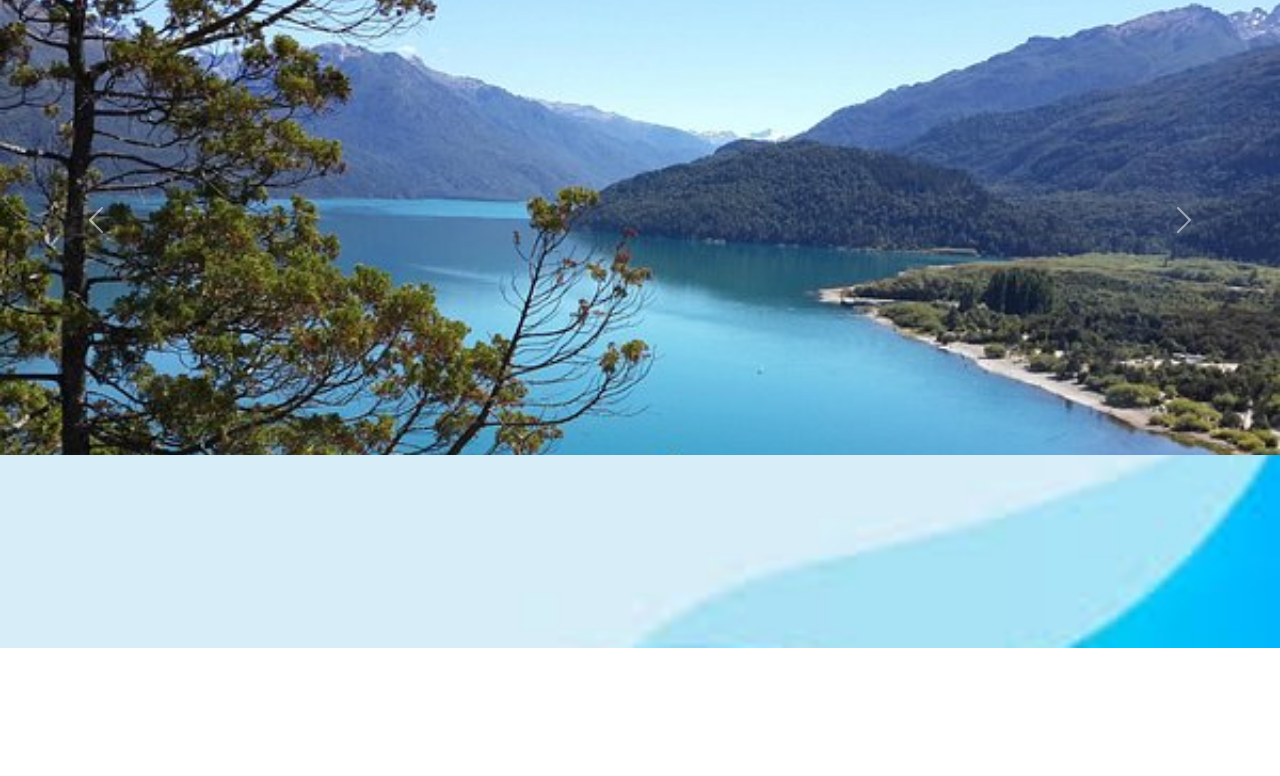
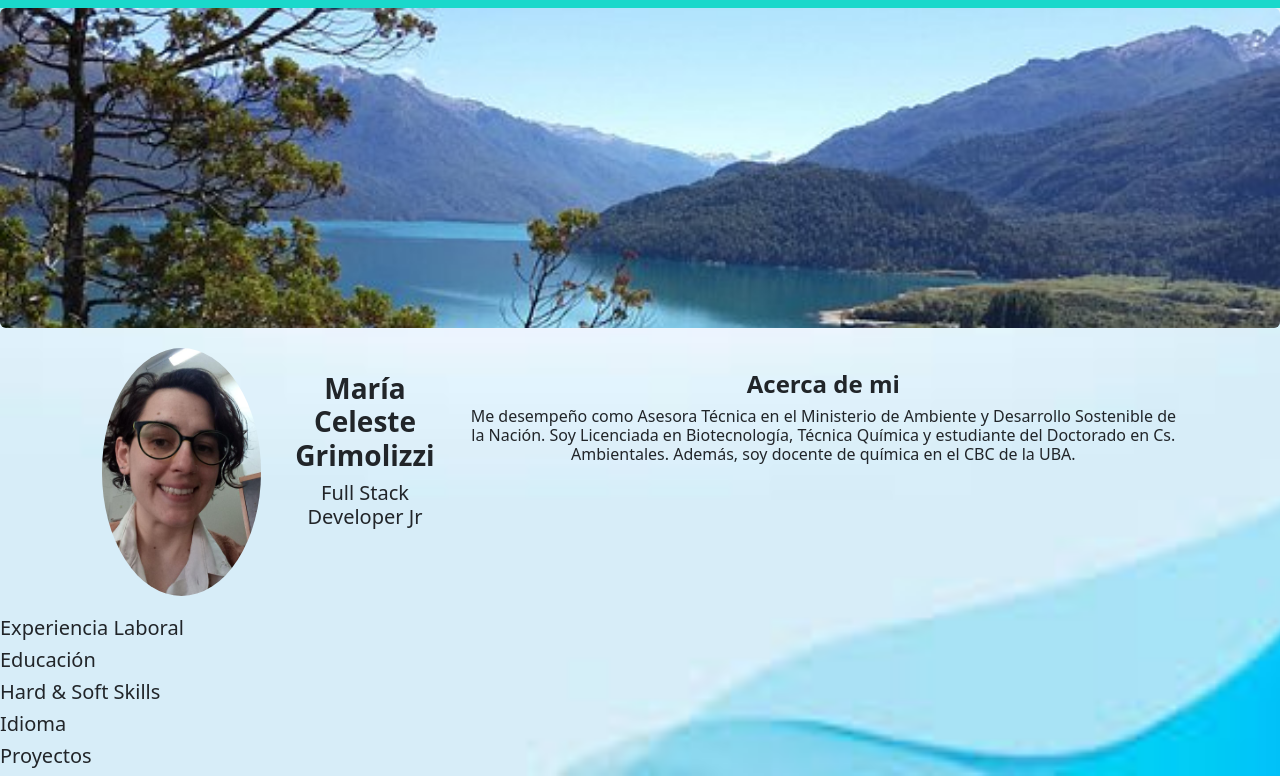
Before and after one commit to CeleBlua/portfolio_FrontEnd, a plain HTML site: page index.html in a window 1280 px wide. Shown: the part 152-928 px from the top of the page. Before the commit the page ends 800 px from the top, so only its background shows below. Drawn offline with nearby package versions, Linux system fonts and the light colour scheme.

Commit message:
nuevos cambios

```diff
--- a/assets/css/styles.css
+++ b/assets/css/styles.css
@@ -1,12 +1,12 @@
 body {
   background-image: url(../img/background_body_celeste.jpg);
-  background-size: 100%;
+  background-size: cover;
   background-repeat: no-repeat;
-  min-height: 100%;
 }
 
 .navbar.navbar-expand-lg.bg-warning {
   background-color: rgb(26, 216, 203) !important;
+  height: 20vh;
 }
 
 .fa-brands.fa-linkedin.fa-2xl:hover {
@@ -32,5 +32,33 @@ body {
 
 .banner {
   max-width: 100%;
-  margin-bottom: -30%;
+  max-width: 100%;
+  margin-bottom: auto;
+  overflow: hidden;
+  border: none;
+  height: 40vh;
 }
+
+.div {
+  text-align: center;
+}
+
+.row {
+  padding: 20px;
+}
+
+/* Estilo de foto de perfil */
+
+/* Estilo de nombre */
+#nombre {
+  font-weight: bold;
+  margin-top: 15%;
+}
+
+#acerca_de_mi {
+  margin-top: 2%;
+}
+
+#titulo_acerca_de_mi {
+  font-weight: bold;
+}
--- a/index.html
+++ b/index.html
@@ -25,11 +25,18 @@
   </head>
 
   <body>
+    <!-- NavBar -->
     <nav class="navbar navbar-expand-lg bg-warning">
-      <div class="container-fluid">
-        <a class="navbar-brand" href="#">
-          <img src="./assets/img/logo_argentina_programa_blanco.png"
-          alt="Bootstrap" width=20% height= />
+      <div class="container-fluid .align-content-sm-start">
+        <a
+          class="navbar-brand"
+          href="https://www.argentina.gob.ar/economia/conocimiento/argentina-programa"
+        >
+          <img
+            src="./assets/img/logo_argentina_programa_blanco.png"
+            alt="Bootstrap"
+            width="20%"
+          />
         </a>
         <ul class="list-group list-group-horizontal">
           <li class="list-group-item">
@@ -105,49 +112,80 @@
       </div>
     </nav>
 
-    <div id="carouselExample" class="carousel slide">
-      <div class="carousel-inner">
-        <div class="carousel-item active banner">
+    <!-- Banner -->
+    <div class="card text-bg-dark banner">
       <img
         src="assets/img/paisaje_lagopuelo.jpg"
         class="d-block w-100"
         alt="paisaje_lagopuelo"
       />
     </div>
-        <div class="carousel-item banner">
+
+    <!-- Acerca de mi -->
+    <section id="perfil">
+      <div class="container text-center">
+        <div class="row">
+          <div class="col-xs-12 col-sm-2 col-md-2 col-lg-2">
             <img
-            src="assets/img/paisaje_cerro7colores.jpg"
-            class="d-block w-100"
-            alt="paisaje_cerro7colores"
+              src="/assets/img/foto_perfil.jpg"
+              alt="foto_perfil"
+              class="rounded-circle img-fluid"
+              id="foto_perfil"
             />
           </div>
-        <div class="carousel-item banner">
-          <img
-            src="assets/img/paisaje_puertopiramides.jpg"
-            class="d-block w-100"
-            alt="paisaje_puertopiramides"
-          />
+          <div class="col-xs-12 col-sm-2 col-md-2 col-lg-2">
+            <h3 id="nombre">María Celeste Grimolizzi</h3>
+            <h5>Full Stack Developer Jr</h5>
+          </div>
+          <div id="acerca_de_mi" class="col-xs-12 col-sm-8 col-md-8 col-lg-8">
+            <span>
+              <h4 id="titulo_acerca_de_mi">Acerca de mi</h4>
+              <h6>
+                Me desempeño como Asesora Técnica en el Ministerio de Ambiente y
+                Desarrollo Sostenible de la Nación. Soy Licenciada en
+                Biotecnología, Técnica Química y estudiante del Doctorado en Cs.
+                Ambientales. Además, soy docente de química en el CBC de la UBA.
+              </h6>
+            </span>
           </div>
         </div>
-      <button
-        class="carousel-control-prev"
-        type="button"
-        data-bs-target="#carouselExample"
-        data-bs-slide="prev"
-      >
-        <span class="carousel-control-prev-icon" aria-hidden="true"></span>
-        <span class="visually-hidden">Previous</span>
-      </button>
-      <button
-        class="carousel-control-next"
-        type="button"
-        data-bs-target="#carouselExample"
-        data-bs-slide="next"
-      >
-        <span class="carousel-control-next-icon" aria-hidden="true"></span>
-        <span class="visually-hidden">Next</span>
-      </button>
       </div>
+    </section>
+
+    <!-- Experiencia Laboral -->
+    <section id="experiencia" class="...">
+      <div>
+        <h5>Experiencia Laboral</h5>
+      </div>
+    </section>
+
+    <!-- Educación -->
+    <section id="eduación" class="...">
+      <div>
+        <h5>Educación</h5>
+      </div>
+    </section>
+
+    <!-- Hard & Soft Skills -->
+    <section id="hard-soft-skills" class="...">
+      <div>
+        <h5>Hard & Soft Skills</h5>
+      </div>
+    </section>
+
+<!-- Idioma -->
+    <section id="idioma" class="...">
+      <div>
+        <h5>Idioma</h5>
+      </div>
+    </section>
+
+<!-- Proyectos -->
+    <section id="proyectos" class="...">
+      <div>
+        <h5>Proyectos</h5>
+      </div>
+    </section>
 
     <!-- JS -->
     <script
```
Also changed, not shown: admin.html (added, +36 -0 lines), assets/img/foto_perfil.jpg (added), 2 other files. Lines whose indentation alone changed are shown as unchanged.
